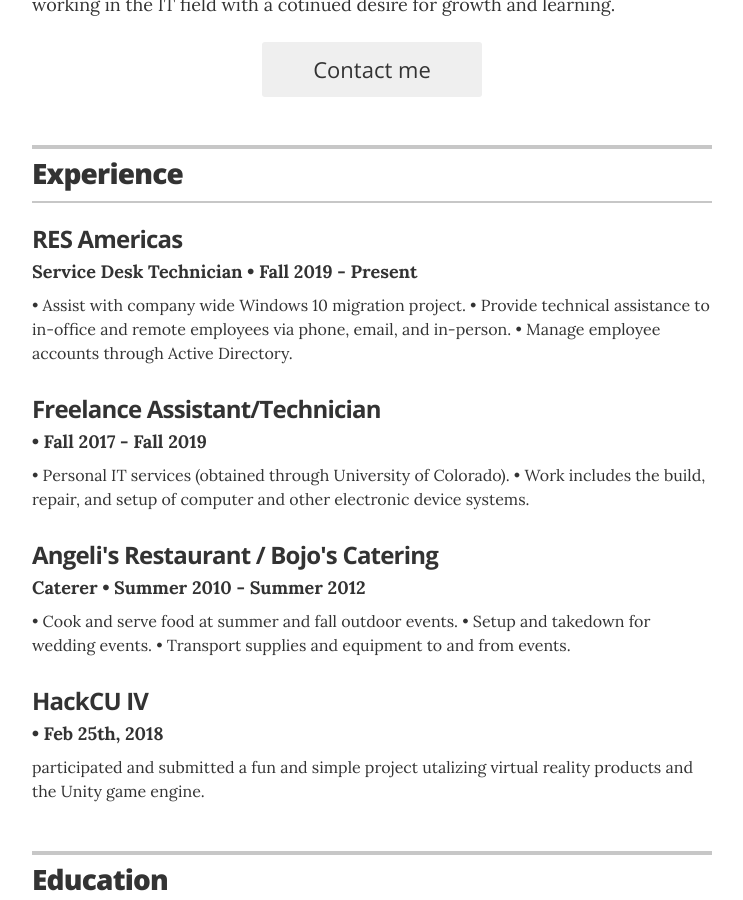
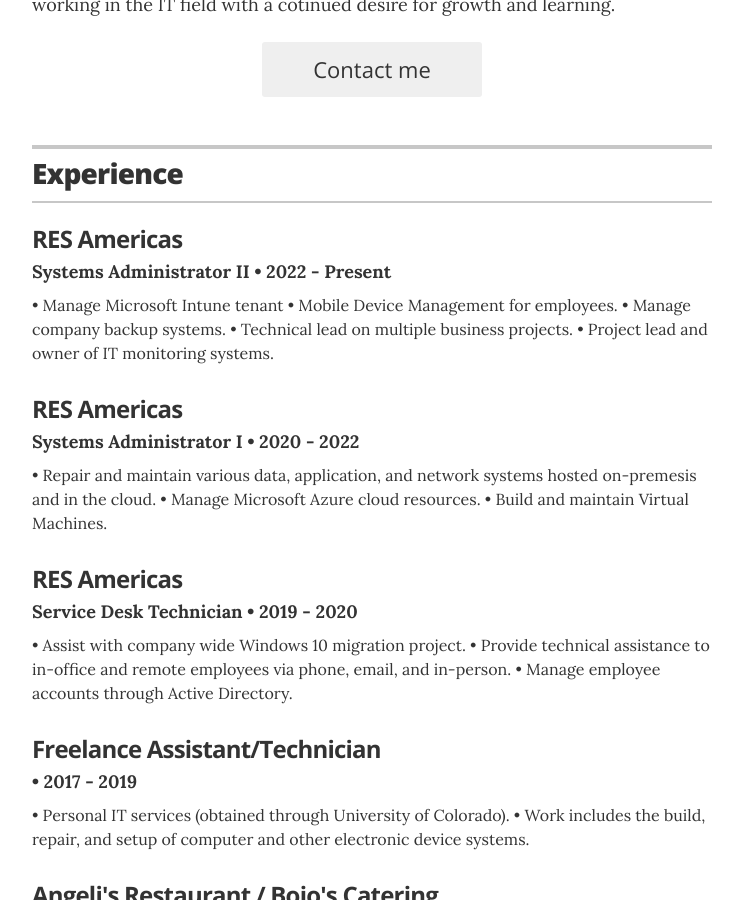
Before and after one commit to dara1429/dara1429.github.io, a Jekyll site: the page built from index.html, in a window 1280 px wide and 900 px high, scrolled down 374 px. Shown: the whole window, without its empty margins (268-1011 px from the left). Built offline with Jekyll 4.4.1, drawn with Linux system fonts in a browser that asks for light colours.

Commit message:
Update experience.yml

```diff
--- a/_data/experience.yml
+++ b/_data/experience.yml
@@ -1,13 +1,23 @@
 # IT
 
 - company: RES Americas
+  position: Systems Administrator II
+  duration: 2022 - Present
+  summary: • Manage Microsoft Intune tenant • Mobile Device Management for employees. • Manage company backup systems. • Technical lead on multiple business projects. • Project lead and owner of IT monitoring systems.
+
+- company: RES Americas
+  position: Systems Administrator I
+  duration: 2020 - 2022
+  summary: • Repair and maintain various data, application, and network systems hosted on-premesis and in the cloud. • Manage Microsoft Azure cloud resources. • Build and maintain Virtual Machines.
+
+- company: RES Americas
   position: Service Desk Technician
-  duration: Fall 2019 - Present
+  duration: 2019 - 2020
   summary: • Assist with company wide Windows 10 migration project. • Provide technical assistance to in-office and remote employees via phone, email, and in-person. • Manage employee accounts through Active Directory.
 
 - company: Freelance Assistant/Technician
   position:
-  duration:  Fall 2017 - Fall 2019
+  duration:  2017 - 2019
   summary: • Personal IT services (obtained through University of Colorado). • Work includes the build, repair, and setup of computer and other electronic device systems.
 
 # Jobs
```
